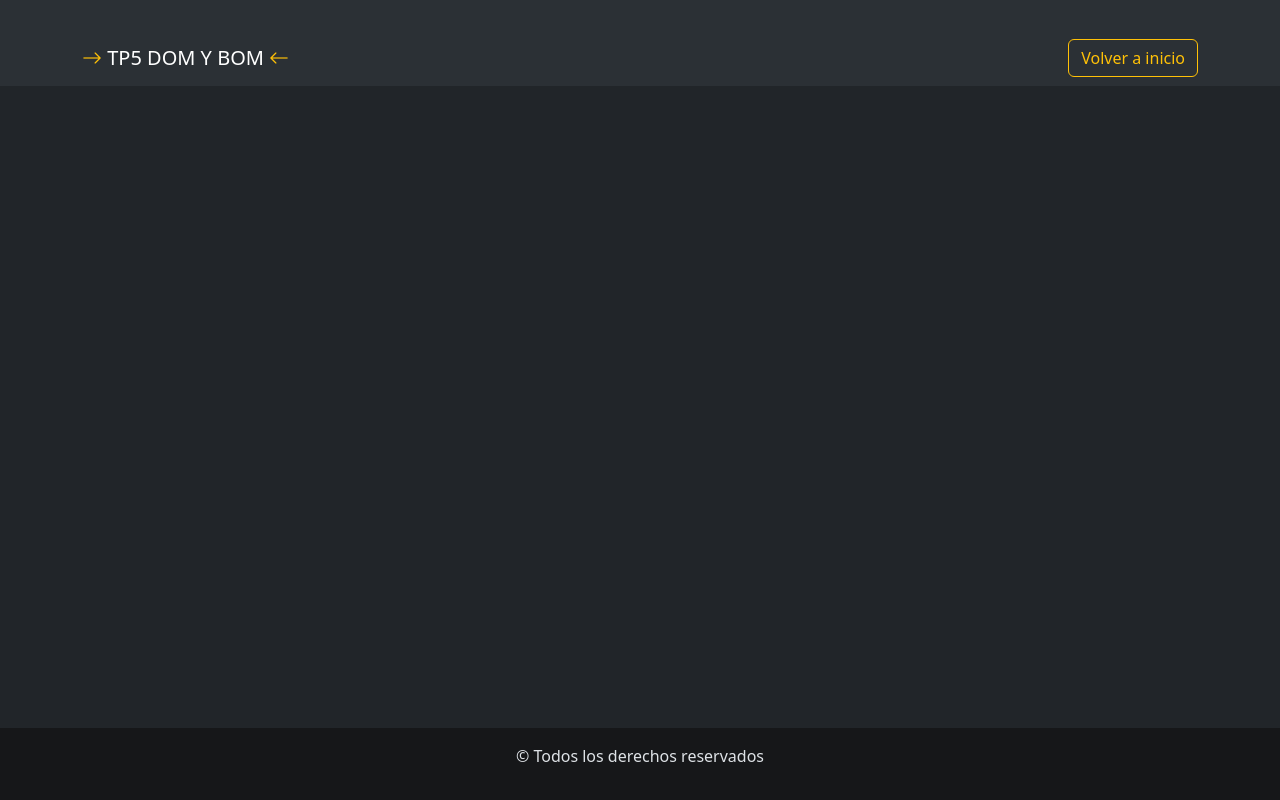
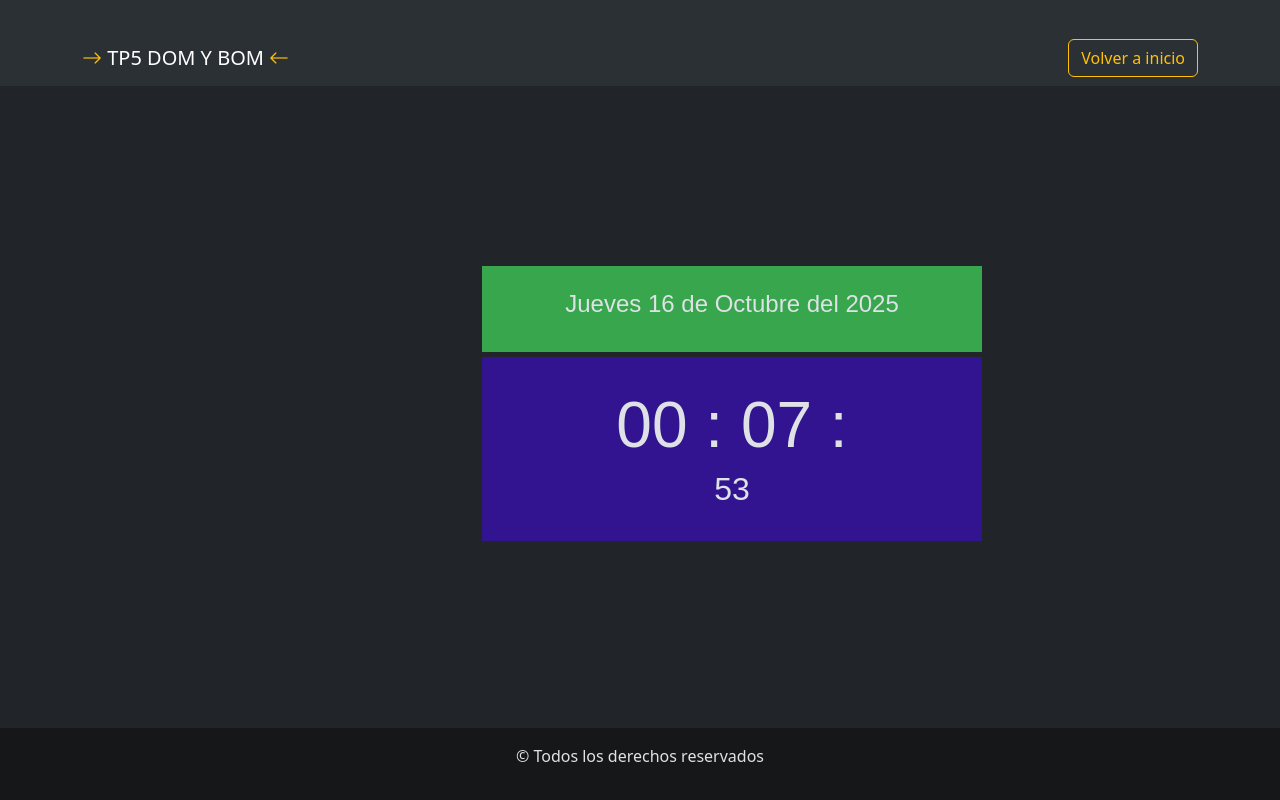
Before and after one commit to jonathanfiorenza/tp-5, a plain HTML site: page pages/04-ejercicio.html in a window 1280 px wide. Drawn offline with nearby package versions, Linux system fonts and the light colour scheme.

Commit message:
se creo un reloj donde nos muestra la misma hora q nuestro servidor o al igual q la fecha

```diff
--- a/css/style.css
+++ b/css/style.css
@@ -25,4 +25,50 @@ main {
 
 
 
-/*ejercicio 1*/
+/*ejercicio 4*/
+
+.wrap {
+	width: 90%;
+	max-width: 1000px;
+	/*margin:auto;*/
+}
+
+.widget {
+	width: 50%;
+
+	margin: 150px 400px;
+}
+
+.widget p {
+	display: inline-block;
+	line-height: 1em;
+}
+
+.fecha {
+	font-family: fantasy;
+	text-align: center;
+	font-size:1.5em;
+	margin-bottom: 5px;
+	background: rgba(63, 211, 88, 0.74);
+	padding: 20px;
+	width: 100%;
+}
+
+.reloj {
+	font-family: fantasy;
+	width: 100%;
+	padding: 20px;
+	font-size: 4em;
+	text-align: center;
+	background: rgba(69, 5, 247, 0.5);
+}
+
+.reloj .caja-segundos {
+	display: inline-block;
+}
+
+.reloj .segundos,
+.reloj .ampm {
+	font-size: 2rem;
+	display: block;
+}
--- /dev/null
+++ b/js/04.js
@@ -0,0 +1,68 @@
+// programa q tenga un reloj q muestre la hora actual con segundos, dia de la semana, dia del mes, mes y año
+// la informacion debe actualizarse cada segundo que pasa
+// el formato de la hora debe ser con dos digitos (09:05:01)
+// el dia de la semana y el mes deben mostrarse en castellano
+// Referencias a elementos del DOM
+// que me devuelva la misma hora y fecha en formato local
+
+(function(){
+    // Arrays de nombres de días y meses (usamos const porque no cambian)
+    const semana = ['Domingo', 'Lunes', 'Martes', 'Miércoles', 'Jueves', 'Viernes', 'Sábado'];
+    const meses = ['Enero', 'Febrero', 'Marzo', 'Abril', 'Mayo', 'Junio', 'Julio', 'Agosto', 'Septiembre', 'Octubre', 'Noviembre', 'Diciembre'];
+
+    // Referencias a los elementos del DOM (usamos const porque la referencia al elemento no cambia)
+    const pHoras = document.getElementById('horas');
+    const pMinutos = document.getElementById('minutos');
+    const pSegundos = document.getElementById('segundos');
+    const pDiaSemana = document.getElementById('diaSemana');
+    const pDia = document.getElementById('dia');
+    const pMes = document.getElementById('mes');
+    const pYear = document.getElementById('year');
+    const pAMPM = document.getElementById('ampm'); // Es constante incluso si no lo usamos
+
+    const actualizarHora = function(){
+        // Usamos const para el objeto Date, ya que no se reasigna
+        const fecha = new Date();
+
+        // Usamos let para las variables que modificaremos (formato 00)
+        let horas = fecha.getHours();
+        let minutos = fecha.getMinutes();
+        let segundos = fecha.getSeconds();
+
+        // Usamos const para las variables que se leen y no se modifican
+        const diaSemana = fecha.getDay();
+        const dia = fecha.getDate();
+        const mes = fecha.getMonth();
+        const year = fecha.getFullYear();
+
+        // --- FECHA (en Castellano) ---
+        pDiaSemana.textContent = semana[diaSemana];
+        pDia.textContent = dia;
+        pMes.textContent = meses[mes];
+        pYear.textContent = year;
+
+        // --- HORA (Formato 24 Horas HH:MM:SS) ---
+
+        // 1. Aplicar formato 00 a las Horas (la variable 'horas' debe ser let)
+        if (horas < 10){
+             horas = '0' + horas;
+        }
+        pHoras.textContent = horas;
+
+        // 2. Aplicar formato 00 a Minutos y Segundos (las variables deben ser let)
+        if (minutos < 10){ minutos = "0" + minutos; }
+        if (segundos < 10){ segundos = "0" + segundos; }
+
+        pMinutos.textContent = minutos;
+        pSegundos.textContent = segundos;
+
+        // 3. Limpiar AM/PM si existe el elemento en el HTML (para mantener 24h)
+        if (pAMPM) {
+            pAMPM.textContent = '';
+        }
+    };
+
+    // Inicialización y Loop
+    actualizarHora();
+    const intervalo = setInterval(actualizarHora, 1000); // El intervalo también es una constante
+}())
--- a/pages/04-ejercicio.html
+++ b/pages/04-ejercicio.html
@@ -48,7 +48,31 @@
       </nav>
     </header>
     <main class="container">
+     <section >
 
+	<div class="wrap ">
+		<div class="widget">
+			<div class="fecha">
+				<p id="diaSemana" class="diaSemana">Martes</p>
+				<p id="dia" class="dia">27</p>
+				<p>de </p>
+				<p id="mes" class="mes">Octubre</p>
+				<p>del </p>
+				<p id="year" class="year">2015</p>
+			</div>
+
+			<div class="reloj">
+                <p id="horas" class="horas">11</p>
+                <p>:</p>
+                <p id="minutos" class="minutos">48</p>
+                <p>:</p>
+                <p id="segundos" class="segundos">12</p>
+            </div>
+		</div>
+	</div>
+
+
+</section>
     </main>
     <footer class="text-center py-3 bg-secondary-subtle">
       <p>&copy; Todos los derechos reservados</p>
@@ -58,6 +82,6 @@
       integrity="sha384-FKyoEForCGlyvwx9Hj09JcYn3nv7wiPVlz7YYwJrWVcXK/BmnVDxM+D2scQbITxI"
       crossorigin="anonymous"
     ></script>
-    <script src="./js/app.js"></script>
+    <script src="../js/04.js"></script>
   </body>
 </html>
```
